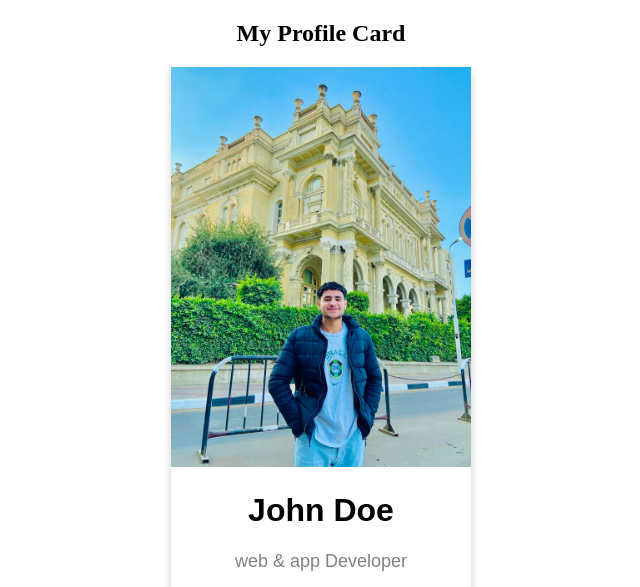
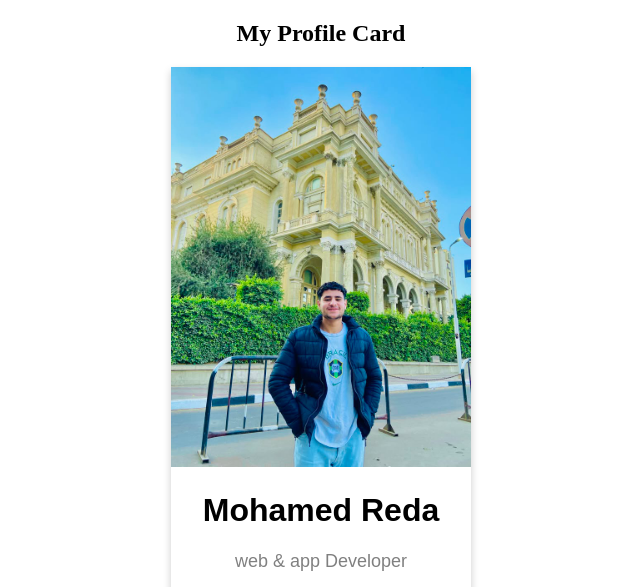
Before and after one commit to mohamedreda1122/my-profile, a plain HTML site: page index.html in a window 1280 px wide. Shown: the top 587 px of the page, without its empty margins (319-959 px from the left). Drawn offline with Linux system fonts and the light colour scheme.

Commit message:
Update and rename Untitled-1.html to index.html

```diff
--- a/Untitled-1.html
+++ b/index.html
@@ -46,7 +46,7 @@ button:hover, a:hover {
 
 <div class="card">
   <img src="480838201_2491884731145930_7864011562188964650_n.jpg" alt="John" style="width:100%">
-  <h1>John Doe</h1>
+  <h1>Mohamed Reda</h1>
   <p class="title">web & app Developer</p>
   <p>HTI</p>
   <div style="margin: 24px 0;">
```
